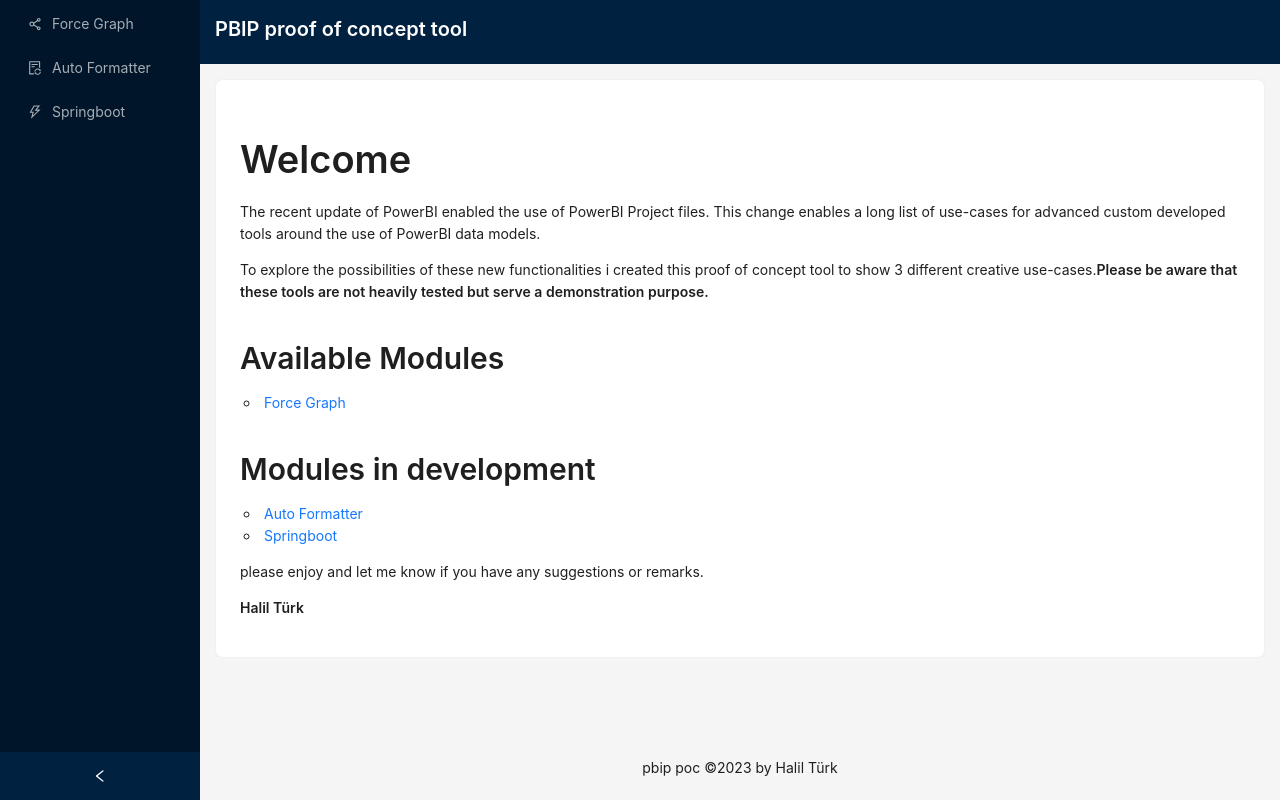
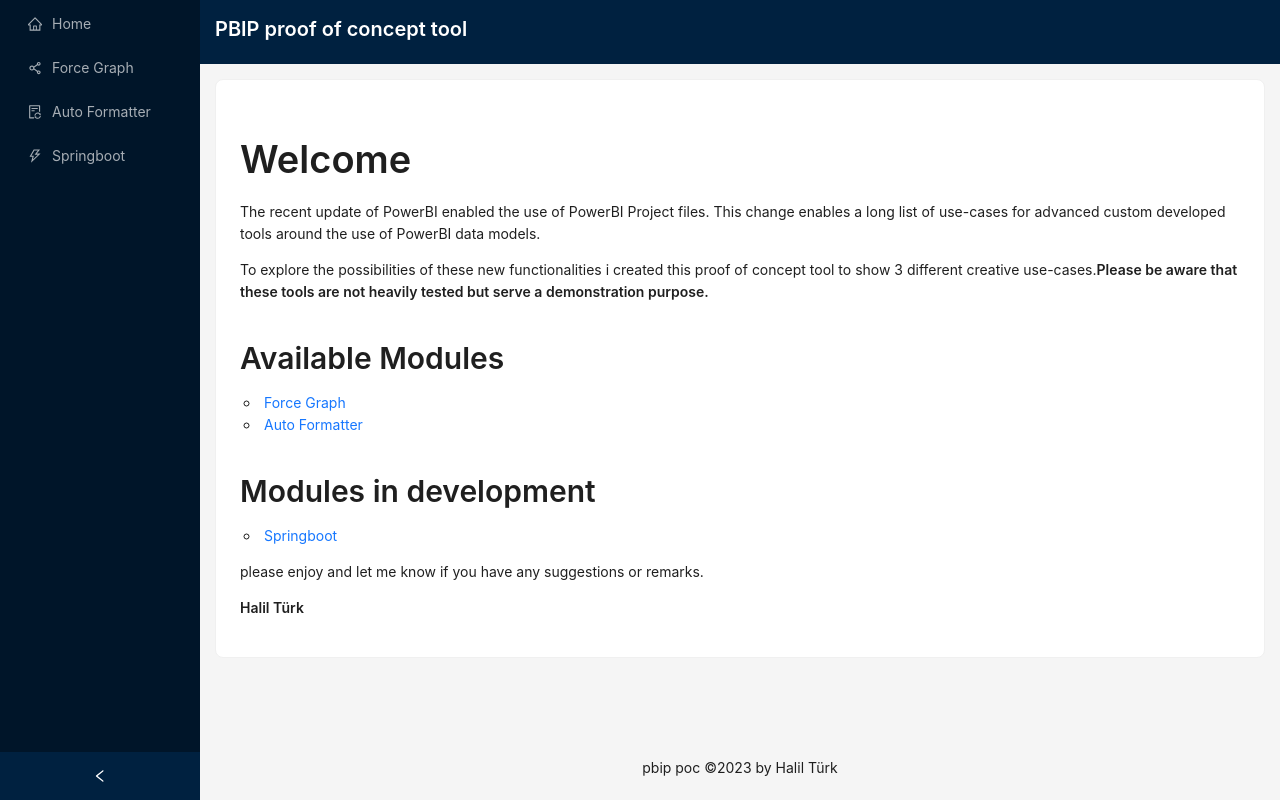
Before and after one commit to chimeralevia/pbip_tool, a React (Vite) app: page / in a window 1280 px wide. Built offline with nearby package versions, Linux system fonts and the light colour scheme.

Commit message:
updated menu for autoformatter

```diff
--- a/src/App.jsx
+++ b/src/App.jsx
@@ -28,14 +28,14 @@
             <li>
               <Link href="#/forcegraph">Force Graph</Link>
             </li>
+            <li>
+              <Link href="#/autoformat">Auto Formatter</Link>
+            </li>
           </ul>
         </Paragraph>
         <Title level={2}>Modules in development</Title>
         <Paragraph>
           <ul>
-            <li>
-              <Link href="#/autoformat">Auto Formatter</Link>
-            </li>
             <li>
               <Link href="#/springboot">Springboot</Link>
             </li>
--- a/src/MainLayout.jsx
+++ b/src/MainLayout.jsx
@@ -3,13 +3,15 @@
   FileSyncOutlined,
   ShareAltOutlined,
   ThunderboltOutlined,
+  HomeOutlined,
 } from "@ant-design/icons";
-import { Layout, Menu, theme } from "antd";
+import { Divider, Layout, Menu, theme } from "antd";
 import MainRouter from "./MainRouter";
 import Link from "antd/es/typography/Link";
 import Title from "antd/es/typography/Title";
-import LoadModelButton from "./components/LoadModelButton";
 const { Header, Content, Footer, Sider } = Layout;
+
+import App from "./App";
 
 function getItem(label, key, icon, disabled, children) {
   return {
@@ -24,6 +26,7 @@
   };
 }
 const items = [
+  getItem("Home", "#/", <HomeOutlined />, false),
   getItem("Force Graph", "#/forcegraph", <ShareAltOutlined />, false),
   getItem("Auto Formatter", "#/autoformat", <FileSyncOutlined />, false),
   getItem("Springboot", "#/springboot", <ThunderboltOutlined />, true),
```
Also changed, not shown: src/assets/icon.svg (added).
